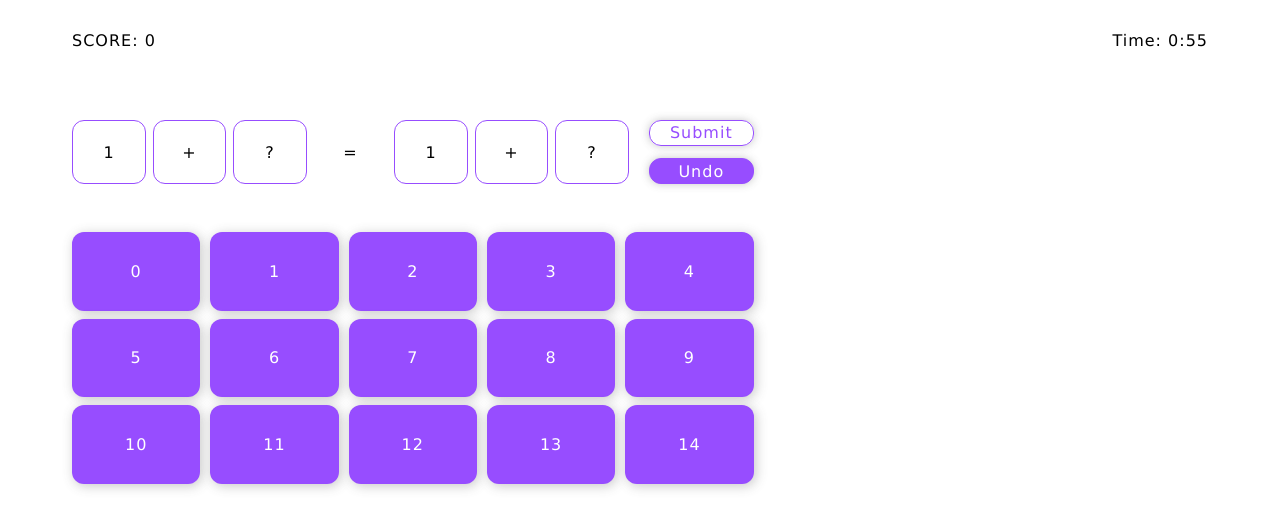
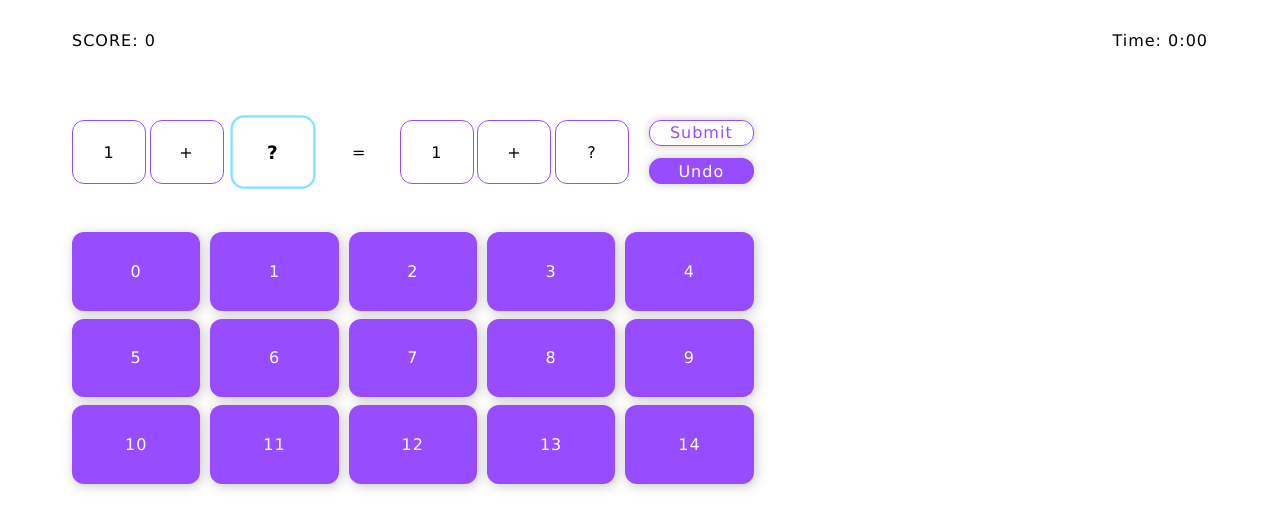
Before and after one commit to SanaWalla/BalancingEquations, a website built with webpack: page dist/index.html in a window 1280 px wide. Built offline with nearby package versions, Linux system fonts and the light colour scheme.

Commit message:
Adds styling to the current equation value in focus

```diff
--- a/src/Display.js
+++ b/src/Display.js
@@ -23,31 +23,31 @@ const Display = () => {
     }
   });
 
-  const renderEquation = (equation) => {
+  const renderEquation = (equation, inFocus) => {
+    console.log(inFocus);
 
-    const createValue = (content) => {
-      const eqValue = document.createElement('div');
-      eqValue.classList.add('equation-value');
+    const createValue = (content, inFocus) => {
+      const eqValue = elFactory('div', {class: 'equation-value'}, String(content));
 
       if ( typeof content == 'string') {
         if (!content.search(/[\+\-*\/]/)) eqValue.classList.add('operator');
         if (content == '=') eqValue.classList.add('equals');
+        if (inFocus == true) eqValue.classList.add('in-focus');
       }
 
-      eqValue.textContent = content;
       equationWrapper.appendChild(eqValue);
     }
 
     for (let i = 0; i < equation.length; i++) {
-      createValue(equation[i], i);
+      createValue(equation[i], i == inFocus);
     }
 
   };
 
-  const updateEquation = (equation) => {
+  const updateEquation = (equation, inFocus) => {
     equationWrapper.innerHTML = '';
 
-    renderEquation(equation);
+    renderEquation(equation, inFocus);
   };
 
   const renderSubmitBtn = (action) => {
--- a/src/index.js
+++ b/src/index.js
@@ -11,15 +11,15 @@ function runGame(data, roundCount, time) {
   DOM.resetGameUI();
 
   // Set game time
-  let gameTime = setInterval(() => {
+/*   let gameTime = setInterval(() => {
     DOM.setTime(round.getTime());
-  }, 1000);
+  }, 1000); */
 
   DOM.setScore(roundCount * 100);
-  DOM.renderEquation(round.equation);
+  DOM.renderEquation(round.equation, round.getCurrentMissingValue());
   DOM.renderTiles(round.tiles, 'click', (e) => {
     round.updateEquation(e);
-    DOM.updateEquation(round.equation);
+    DOM.updateEquation(round.equation, round.getCurrentMissingValue());
   });
 
   DOM.renderSubmitBtn((e) => {
--- a/src/roundFactory.js
+++ b/src/roundFactory.js
@@ -3,7 +3,7 @@
 const roundFactory = (round, time) => {
   const {left, right, tiles} = round;
   const equation = [...left, '=', ...right];
-  const missingValues = getMissingValues();
+  const missingValues = findMissingValues();
   let turnCount = 0;
 
   // Initialize time
@@ -14,11 +14,15 @@
   const getTime = () => time;
 
   // Return an array with the index of each missing value
-  function getMissingValues() {
+  function findMissingValues() {
     return equation.reduce((arr, value, i) => {
       if (value === '?') arr.push(i);
       return arr;
     }, []);
+  }
+
+  const getCurrentMissingValue = () => {
+    return missingValues[turnCount];
   }
 
   const getUserInput = (e) => {
@@ -54,6 +58,7 @@
   return {
     tiles,
     equation,
+    getCurrentMissingValue,
     getTime,
     updateEquation,
     undo,
--- a/src/style/_game.scss
+++ b/src/style/_game.scss
@@ -31,6 +31,14 @@
           border-radius: $radius-sm;
           height: 4rem;
           width: calc(14% - (0.25rem));
+          transition: transform 0.5s;
+
+          &.in-focus {
+            border: 2px solid $color-one;
+            transform: scale(1.15);
+            margin: 0.55rem;
+            font-weight: 600;
+          }
 
           p {
             text-align: center;
```
Also changed, not shown: dist/main.js, src/style/main.css, 1 other file.
